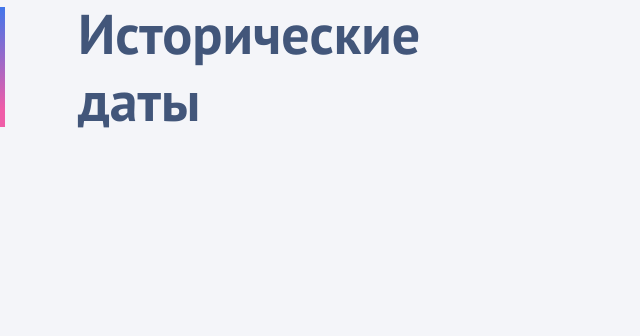
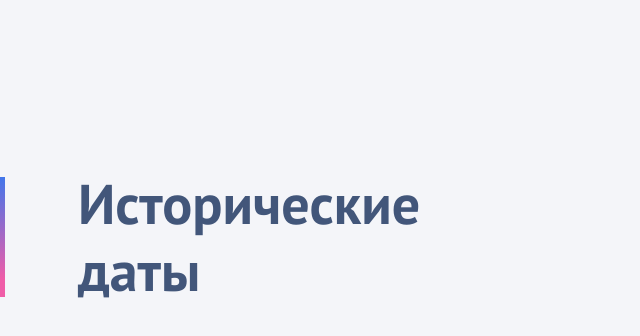
Before and after one commit to phildesign/only-test-task, a React (Create React App) app: page / in a window 1280 px wide. Shown: the top 336 px of the page, without its empty margins (0-640 px from the left). Built offline with nearby package versions, Linux system fonts and the light colour scheme.

Commit message:
feat: add TimePeriod

```diff
--- a/src/components/App/App.tsx
+++ b/src/components/App/App.tsx
@@ -1,4 +1,5 @@
 import Container from '../Container/Container';
+import TimePeriod from '../TimePeriod/TimePeriod';
 import Htag from '../Htag/Htag';
 
 import styles from './App.module.scss';
@@ -7,9 +8,11 @@ const App = (): JSX.Element => {
 	return (
 		<div className={styles.app}>
 			<Container>
-				<Htag tag="h2" withBorder>
-					Исторические <br /> даты
-				</Htag>
+				<TimePeriod>
+					<Htag tag="h2" withBorder>
+						Исторические <br /> даты
+					</Htag>
+				</TimePeriod>
 			</Container>
 		</div>
 	);
--- /dev/null
+++ b/src/components/TimePeriod/TimePeriod.module.scss
@@ -0,0 +1,4 @@
+.root {
+	padding-top: 170px;
+	padding-bottom: 104px;
+}
--- /dev/null
+++ b/src/components/TimePeriod/TimePeriod.props.ts
@@ -0,0 +1,5 @@
+import { ReactNode } from 'react';
+
+export interface TimePeriodProps {
+	children: ReactNode;
+}
--- /dev/null
+++ b/src/components/TimePeriod/TimePeriod.tsx
@@ -0,0 +1,9 @@
+import { TimePeriodProps } from './TimePeriod.props';
+
+import styles from './TimePeriod.module.scss';
+
+const TimePeriod = ({ children }: TimePeriodProps): JSX.Element => {
+	return <div className={styles.root}>{children}</div>;
+};
+
+export default TimePeriod;
```
